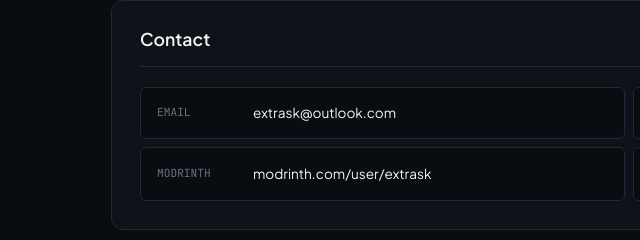
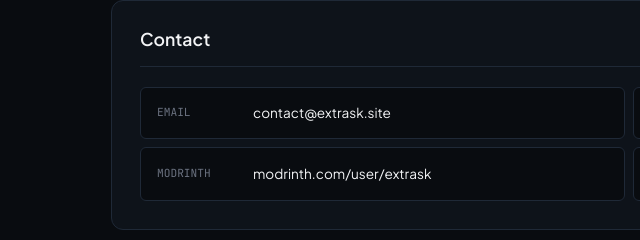
Before and after one commit to ExtraSK/CV, a plain HTML site: page index.html in a window 1280 px wide. Shown: the part 2550-2790 px from the top of the page, 11-651 px from the left. Drawn offline with Linux system fonts and the light colour scheme.

Commit message:
Update index.html

```diff
--- a/index.html
+++ b/index.html
@@ -297,9 +297,9 @@
           <span class="card-index">05</span>
         </div>
         <div class="card-body contact-grid">
-          <a href="mailto:extrask@outlook.com" class="contact-item">
+          <a href="mailto:contact@extrask.site" class="contact-item">
             <span class="c-label">Email</span>
-            <span class="c-val">extrask@outlook.com</span>
+            <span class="c-val">contact@extrask.site</span>
           </a>
           <a href="https://ko-fi.com/extrask" target="_blank" rel="noopener" class="contact-item">
             <span class="c-label">KO-FI Page</span>
```
